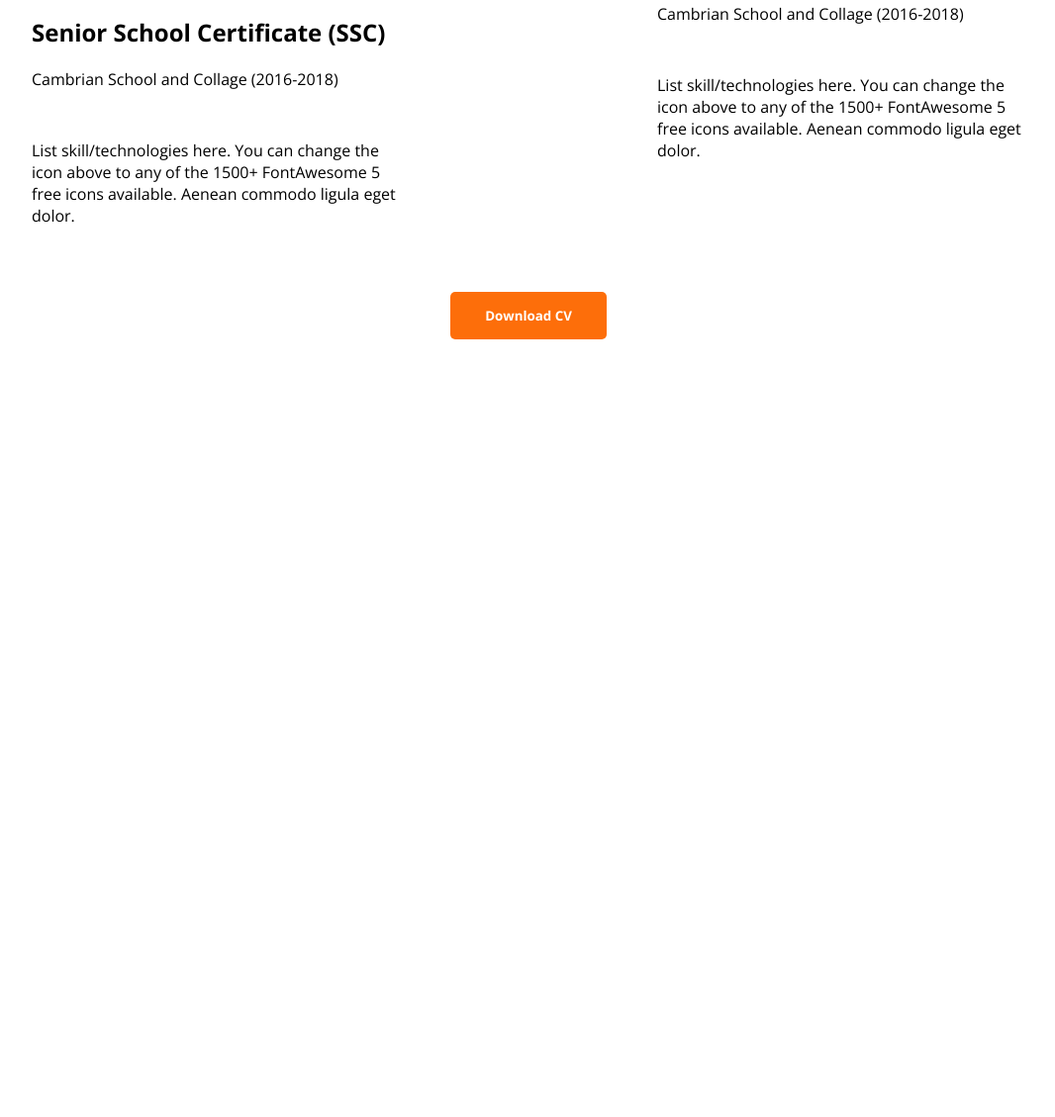
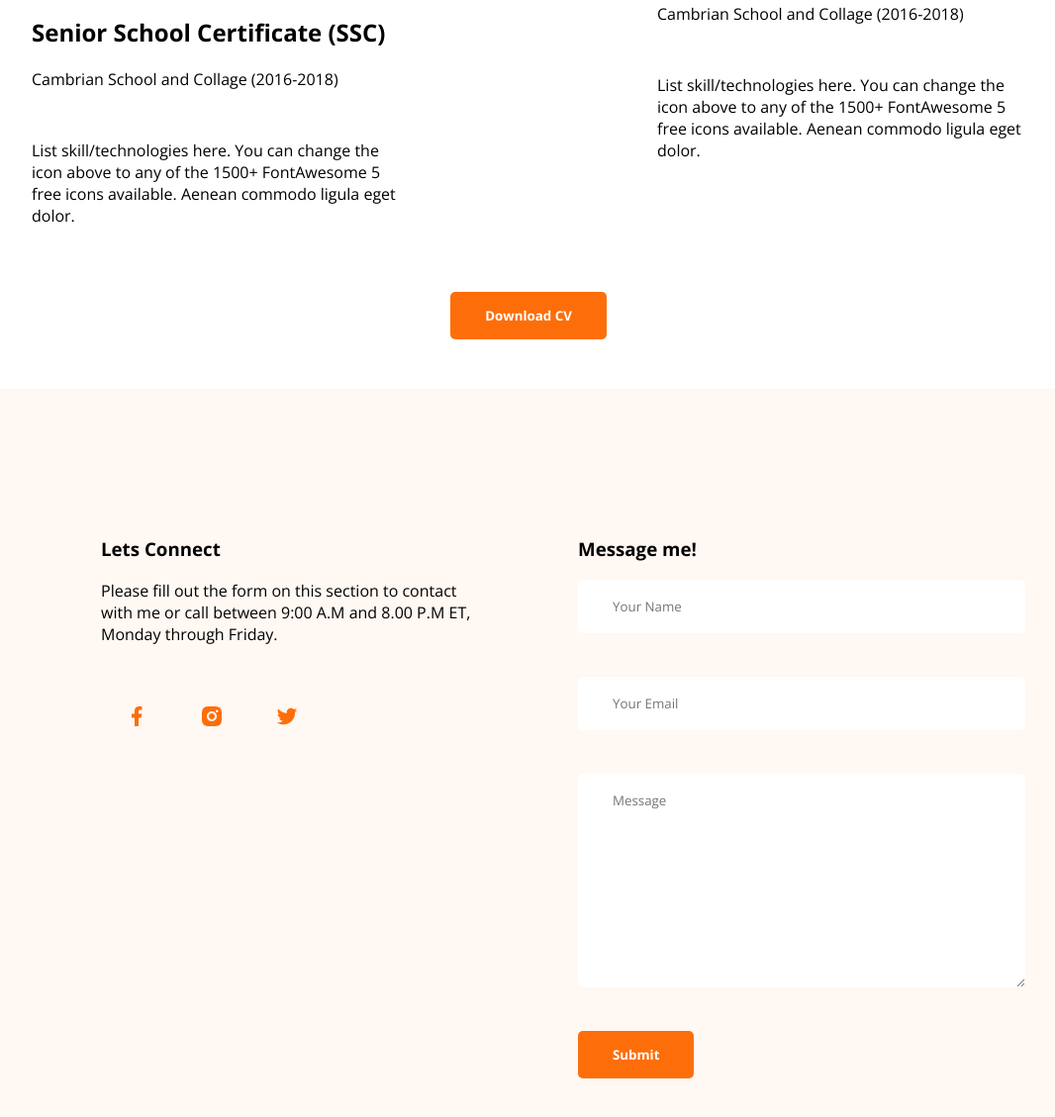
Before and after one commit to SHAYAN-ABRAR/developer-portfolio, a plain HTML site: page index.html in a window 1280 px wide. Shown: the part 3298-4427 px from the top of the page at 99% size, without its empty margins (106-1172 px from the left). Before the commit the page ends 3649 px from the top, so only its background shows below. Drawn offline with nearby package versions, Linux system fonts and the light colour scheme.

Commit message:
finished

```diff
--- a/index.html
+++ b/index.html
@@ -163,6 +163,41 @@
         </section>
     </main>
     <footer>
+        <div class="footer-column-one">
+            <div>
+                <h3 class="footer-title">Lets Connect</h3>
+                <p>Please fill out the form on this section to contact with me or call between 9:00 A.M and 8.00 P.M ET,
+                    Monday through Friday.</p>
+                    <br>
+                    <br>
+                <div class="footer-icon">
+                    <a href=""><img src="images/icons/facebook.png" alt=""></a>
+                    <a href=""><img src="images/icons/insta.png" alt=""></a>
+                    <a href=""><img src="images/icons/twitter.png" alt=""></a>
+                </div>
+            </div>
+        </div>
+        <div class="footer-column-two">
+            <div>
+                <h3 class="footer-title">Message me!</h3>
+            </div>
+            <div>
+                <form class="contact">
+                    <input type="text" placeholder="Your Name">
+                    <br>
+                    <br>
+                    <input type="Email" placeholder="Your Email">
+                    <br>
+                    <br>
+                    <textarea name="" id="" cols="30" rows="10" placeholder="Message"></textarea>
+                    <br>
+                    <br>
+                    <button class="button-primary">Submit</button>
+
+
+                </form>
+            </div>
+        </div>
 
     </footer>
 </body>
--- a/styles/style.css
+++ b/styles/style.css
@@ -9,7 +9,7 @@ nav {
     font-family: 'Open Sans', sans-serif;
 }
 
-main section{
+main section {
     margin-top: 130px;
 }
 
@@ -138,31 +138,67 @@ p {
     background: #FFF;
     box-shadow: 0px 6px 50px 0px rgba(0, 0, 0, 0.06);
 }
-.resume-coloumn-title{
+
+.resume-coloumn-title {
     color: #474747;
     font-size: 30px;
     font-weight: 700;
 
 }
-.resume-column{
+
+.resume-column {
     padding: 0 130px;
 }
-.resume-container{
+
+.resume-container {
     display: flex;
 
 }
-.resume-item.title{
+
+.resume-item.title {
     font-size: 25px;
     font-weight: 700;
 
 }
-.resume-item-company{
+
+.resume-item-company {
     padding-bottom: 50px;
 }
-.resume-container hr{
+
+.resume-container hr {
     margin: 30px;
 }
-.download-cv{
+
+.download-cv {
     text-align: center;
-    margin-top: 50px;
+    margin: 50px 0;
 }
+
+footer {
+    display: flex;
+    background: #FFF8F3;
+    padding: 130px 200px;
+    gap: 100px;
+}
+
+.footer-column-one,
+.footer-column-two {
+    width: 50%;
+}
+
+
+
+.footer-icon{
+    justify-content: space-between;
+}
+.contact input, textarea{
+    border-radius: 5px;
+    border:0;
+    background: #FFF;
+    display: block;
+    padding: 18px 35px;
+    width: 100%;
+}
+.footer-icon>a{
+   padding: 24px;
+}
```
